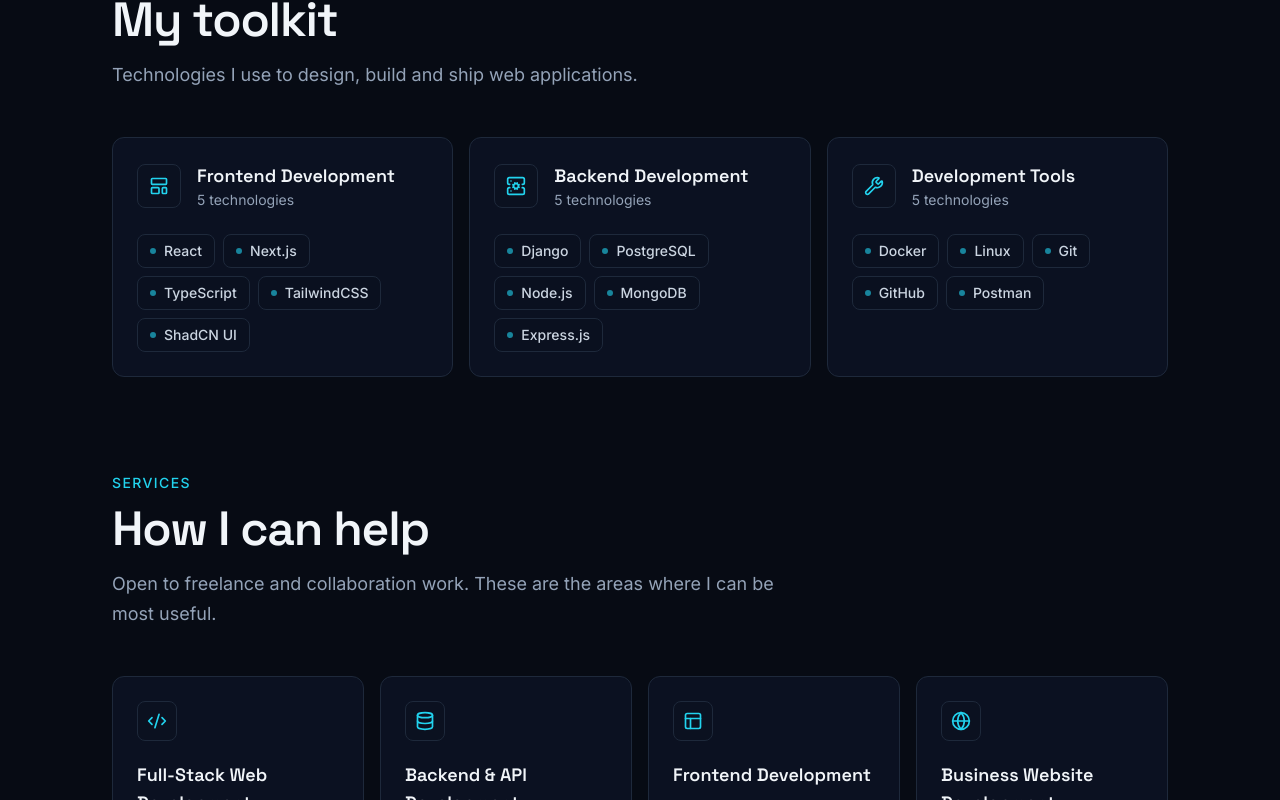
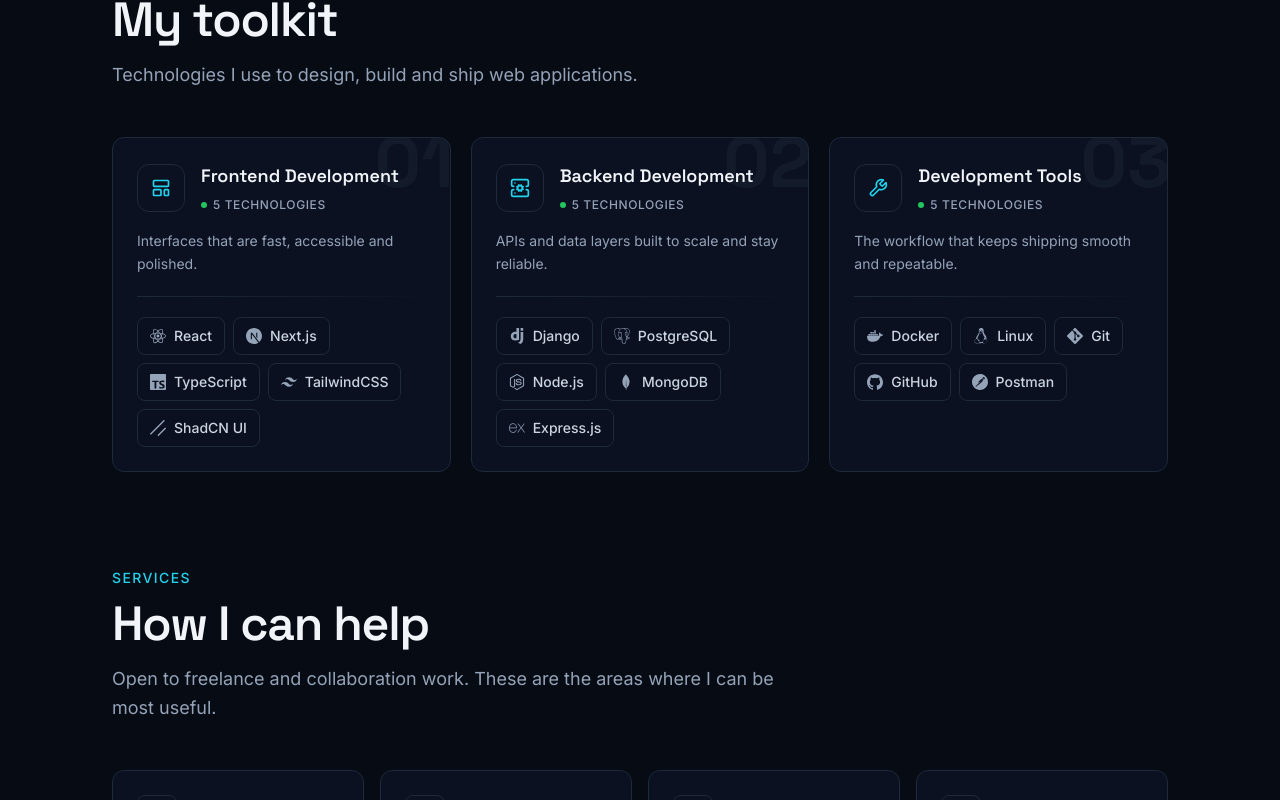
Before and after one commit to Nirajan09/portfolio, a Next.js app: page / in a window 1280 px wide. Shown: the part 1800-2600 px from the top of the page. Built offline with nearby package versions, Linux system fonts and the light colour scheme; no server answers.

Commit message:
feat(skills): redesign skills section with brand icons and hover effects

```diff
--- a/components/sections/Skills.tsx
+++ b/components/sections/Skills.tsx
@@ -1,15 +1,8 @@
-import { LayoutTemplate, ServerCog, Wrench, type LucideIcon } from "lucide-react";
 import { Reveal } from "@/components/animation/Reveal";
 import { Section } from "@/components/layout/Section";
-import { Card } from "@/components/ui/Card";
 import { SectionHeading } from "@/components/ui/SectionHeading";
-import { skillGroups, type SkillGroupId } from "@/data/skills";
-
-const groupIcons: Record<SkillGroupId, LucideIcon> = {
-  frontend: LayoutTemplate,
-  backend: ServerCog,
-  tools: Wrench,
-};
+import { skillGroups } from "@/data/skills";
+import { SkillCard } from "@/components/ui/SkillCard";
 
 export function Skills() {
   return (
@@ -22,50 +15,14 @@ export function Skills() {
         />
       </Reveal>
 
-      <ul className="mt-12 grid gap-4 lg:grid-cols-3">
-        {skillGroups.map((group, index) => {
-          const Icon = groupIcons[group.id];
-          return (
-            <li key={group.id}>
-              <Reveal delay={index * 0.1} className="h-full">
-                <Card className="group relative h-full overflow-hidden transition-colors duration-300 hover:border-accent/30">
-                  {/* Accent line draws across the top edge on hover */}
-                  <span
-                    aria-hidden="true"
-                    className="absolute inset-x-0 top-0 h-0.5 origin-left scale-x-0 bg-linear-to-r from-accent via-blue to-violet transition-[scale] duration-500 ease-standard group-hover:scale-x-100"
-                  />
-
-                  <div className="flex items-center gap-4">
-                    <div className="flex size-11 shrink-0 items-center justify-center rounded-md border border-border bg-background-secondary text-accent transition-[scale,border-color,background-color] duration-300 ease-standard group-hover:scale-110 group-hover:border-accent/40 group-hover:bg-accent/10">
-                      <Icon className="size-5" aria-hidden="true" />
-                    </div>
-                    <div>
-                      <h3 className="font-display text-lg font-semibold text-primary">
-                        {group.title}
-                      </h3>
-                      <p className="text-sm text-muted">
-                        {group.skills.length} technologies
-                      </p>
-                    </div>
-                  </div>
-
-                  <ul className="mt-6 flex flex-wrap gap-2">
-                    {group.skills.map((skill) => (
-                      // The li is the stable hover target; only the inner pill
-                      // moves, so there is no flicker at its edges.
-                      <li key={skill} className="group/chip">
-                        <span className="inline-flex items-center gap-2 rounded-md border border-border bg-background-secondary/70 px-3 py-1.5 text-sm font-medium text-secondary transition-[translate,border-color,background-color,color] duration-200 ease-standard group-hover/chip:-translate-y-0.5 group-hover/chip:border-accent/50 group-hover/chip:bg-accent/10 group-hover/chip:text-primary">
-                          <span className="size-1.5 rounded-full bg-accent/60 transition-[scale,background-color] duration-200 group-hover/chip:scale-150 group-hover/chip:bg-accent" />
-                          {skill}
-                        </span>
-                      </li>
-                    ))}
-                  </ul>
-                </Card>
-              </Reveal>
-            </li>
-          );
-        })}
+      <ul className="mt-12 grid gap-5 lg:grid-cols-3">
+        {skillGroups.map((group, index) => (
+          <li key={group.id}>
+            <Reveal delay={index * 0.1} className="h-full">
+              <SkillCard group={group} index={index} />
+            </Reveal>
+          </li>
+        ))}
       </ul>
     </Section>
   );
--- /dev/null
+++ b/components/ui/SkillCard.tsx
@@ -0,0 +1,153 @@
+"use client";
+
+import { useRef, type CSSProperties, type MouseEvent } from "react";
+import type { IconType } from "react-icons";
+import { LuLayoutTemplate, LuServerCog, LuWrench } from "react-icons/lu";
+import {
+  SiDjango,
+  SiDocker,
+  SiExpress,
+  SiGit,
+  SiGithub,
+  SiLinux,
+  SiMongodb,
+  SiNextdotjs,
+  SiNodedotjs,
+  SiPostgresql,
+  SiPostman,
+  SiReact,
+  SiShadcnui,
+  SiTailwindcss,
+  SiTypescript,
+} from "react-icons/si";
+import { Card } from "@/components/ui/Card";
+import type { SkillGroup, SkillGroupId, SkillName } from "@/data/skills";
+
+/* Group icons */
+const groupIcons: Record<SkillGroupId, IconType> = {
+  frontend: LuLayoutTemplate,
+  backend: LuServerCog,
+  tools: LuWrench,
+};
+
+/* Skill icons + brand colour shown on hover.
+   Brands whose official colour is black/dark use a light tone so they stay
+   visible on the dark surface. Record<SkillName, ...> makes TypeScript fail
+   if a skill is added to data/skills.ts without an icon. */
+const skillMeta: Record<SkillName, { icon: IconType; color: string }> = {
+  React: { icon: SiReact, color: "#61dafb" },
+  "Next.js": { icon: SiNextdotjs, color: "#e2e8f0" },
+  TypeScript: { icon: SiTypescript, color: "#3b82f6" },
+  TailwindCSS: { icon: SiTailwindcss, color: "#38bdf8" },
+  "ShadCN UI": { icon: SiShadcnui, color: "#e2e8f0" },
+  Django: { icon: SiDjango, color: "#34d399" },
+  PostgreSQL: { icon: SiPostgresql, color: "#60a5fa" },
+  "Node.js": { icon: SiNodedotjs, color: "#84cc16" },
+  MongoDB: { icon: SiMongodb, color: "#22c55e" },
+  "Express.js": { icon: SiExpress, color: "#e2e8f0" },
+  Docker: { icon: SiDocker, color: "#38bdf8" },
+  Linux: { icon: SiLinux, color: "#fbbf24" },
+  Git: { icon: SiGit, color: "#f97316" },
+  GitHub: { icon: SiGithub, color: "#e2e8f0" },
+  Postman: { icon: SiPostman, color: "#fb923c" },
+};
+
+type SkillCardProps = {
+  group: SkillGroup;
+  /** 0-based position, shown as "01", "02", ... */
+  index: number;
+};
+
+export function SkillCard({ group, index }: SkillCardProps) {
+  const ref = useRef<HTMLDivElement>(null);
+  const GroupIcon = groupIcons[group.id];
+
+  // Cursor-follow spotlight: only writes two CSS variables, so React never
+  // re-renders while the pointer moves.
+  function handleMouseMove(event: MouseEvent<HTMLDivElement>) {
+    const el = ref.current;
+    if (!el) return;
+    const rect = el.getBoundingClientRect();
+    el.style.setProperty("--mx", `${event.clientX - rect.left}px`);
+    el.style.setProperty("--my", `${event.clientY - rect.top}px`);
+  }
+
+  return (
+    <div ref={ref} onMouseMove={handleMouseMove} className="group h-full">
+      <Card className="relative h-full overflow-hidden transition-[border-color,translate,box-shadow] duration-300 ease-standard hover:-translate-y-1 hover:border-accent/40 hover:shadow-glow">
+        {/* Spotlight that follows the cursor (hidden until hover) */}
+        <span
+          aria-hidden="true"
+          className="pointer-events-none absolute inset-0 opacity-0 transition-opacity duration-300 group-hover:opacity-100"
+          style={{
+            background:
+              "radial-gradient(320px circle at var(--mx, 50%) var(--my, 0%), rgb(34 211 238 / 0.10), transparent 70%)",
+          }}
+        />
+
+        {/* Accent line draws across the top edge on hover */}
+        <span
+          aria-hidden="true"
+          className="absolute inset-x-0 top-0 h-0.5 origin-left scale-x-0 bg-linear-to-r from-accent via-blue to-violet transition-[scale] duration-500 ease-standard group-hover:scale-x-100"
+        />
+
+        {/* Oversized index number as a quiet decorative detail */}
+        <span
+          aria-hidden="true"
+          className="pointer-events-none absolute -right-1 -top-3 select-none font-display text-7xl font-bold leading-none text-primary/[0.04] transition-colors duration-300 group-hover:text-accent/10"
+        >
+          {String(index + 1).padStart(2, "0")}
+        </span>
+
+        <div className="relative">
+          <div className="flex items-center gap-4">
+            <div className="flex size-12 shrink-0 items-center justify-center rounded-lg border border-border bg-background-secondary text-accent transition-[scale,rotate,border-color,background-color] duration-300 ease-standard group-hover:-rotate-3 group-hover:scale-110 group-hover:border-accent/40 group-hover:bg-accent/10">
+              <GroupIcon className="size-5" aria-hidden="true" />
+            </div>
+            <div className="min-w-0">
+              <h3 className="font-display text-lg font-semibold text-primary">
+                {group.title}
+              </h3>
+              <p className="mt-0.5 inline-flex items-center gap-1.5 text-xs font-medium uppercase tracking-wider text-muted">
+                <span className="size-1.5 rounded-full bg-success" aria-hidden="true" />
+                {group.skills.length} technologies
+              </p>
+            </div>
+          </div>
+
+          <p className="mt-4 text-sm leading-relaxed text-muted">
+            {group.description}
+          </p>
+
+          <div
+            aria-hidden="true"
+            className="my-5 h-px bg-linear-to-r from-border via-border/60 to-transparent"
+          />
+
+          <ul className="flex flex-wrap gap-2">
+            {group.skills.map((skill) => {
+              const { icon: SkillIcon, color } = skillMeta[skill];
+              return (
+                // The li is the stable hover target; only the inner pill moves,
+                // so there is no flicker at its edges.
+                <li
+                  key={skill}
+                  className="group/chip"
+                  style={{ "--brand": color } as CSSProperties}
+                >
+                  <span className="inline-flex items-center gap-2 rounded-md border border-border bg-background-secondary/70 px-3 py-2 text-sm font-medium text-secondary transition-[translate,border-color,background-color,color,box-shadow] duration-200 ease-standard group-hover/chip:-translate-y-0.5 group-hover/chip:border-(--brand)/50 group-hover/chip:bg-(--brand)/10 group-hover/chip:text-primary group-hover/chip:shadow-[0_6px_20px_-8px_var(--brand)]">
+                    <SkillIcon
+                      className="size-4 text-muted transition-[color,scale] duration-200 ease-standard group-hover/chip:scale-125 group-hover/chip:text-(--brand)"
+                      aria-hidden="true"
+                    />
+                    {skill}
+                  </span>
+                </li>
+              );
+            })}
+          </ul>
+        </div>
+      </Card>
+    </div>
+  );
+}
--- a/data/skills.ts
+++ b/data/skills.ts
@@ -2,18 +2,23 @@ export const skillGroups = [
   {
     id: "frontend",
     title: "Frontend Development",
+    description: "Interfaces that are fast, accessible and polished.",
     skills: ["React", "Next.js", "TypeScript", "TailwindCSS", "ShadCN UI"],
   },
   {
     id: "backend",
     title: "Backend Development",
+    description: "APIs and data layers built to scale and stay reliable.",
     skills: ["Django", "PostgreSQL", "Node.js", "MongoDB", "Express.js"],
   },
   {
     id: "tools",
     title: "Development Tools",
+    description: "The workflow that keeps shipping smooth and repeatable.",
     skills: ["Docker", "Linux", "Git", "GitHub", "Postman"],
   },
 ] as const;
 
-export type SkillGroupId = (typeof skillGroups)[number]["id"];
+export type SkillGroup = (typeof skillGroups)[number];
+export type SkillGroupId = SkillGroup["id"];
+export type SkillName = SkillGroup["skills"][number];
--- a/package.json
+++ b/package.json
@@ -15,7 +15,8 @@
     "motion": "^13.4.6",
     "next": "16.3.7",
     "react": "19.2.8",
-    "react-dom": "19.2.8"
+    "react-dom": "19.2.8",
+    "react-icons": "^5.7.0"
   },
   "devDependencies": {
     "@tailwindcss/postcss": "^4",
```
Also changed, not shown: 1 other file (tests, documents, lock files or other folders).
